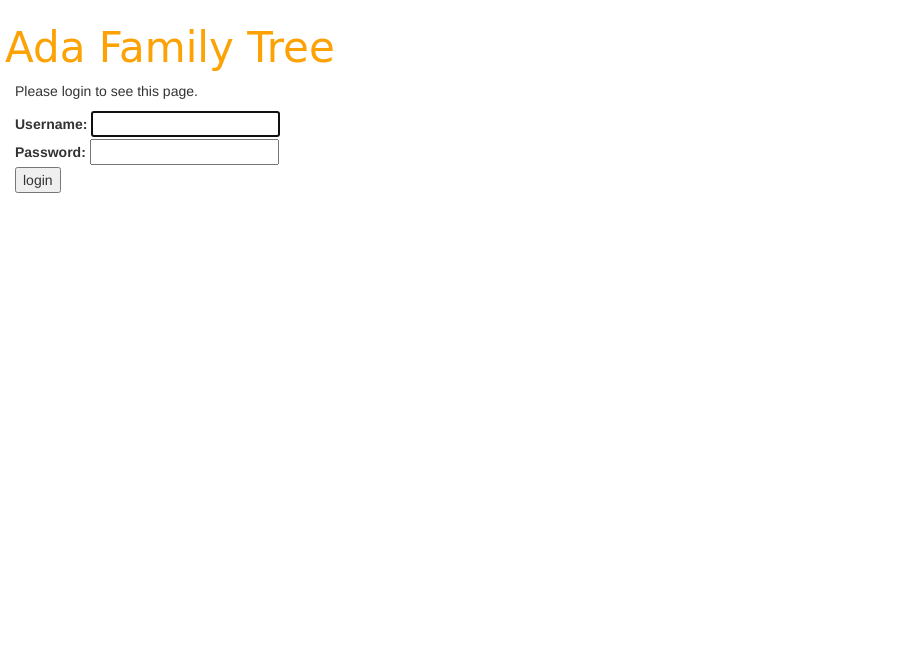
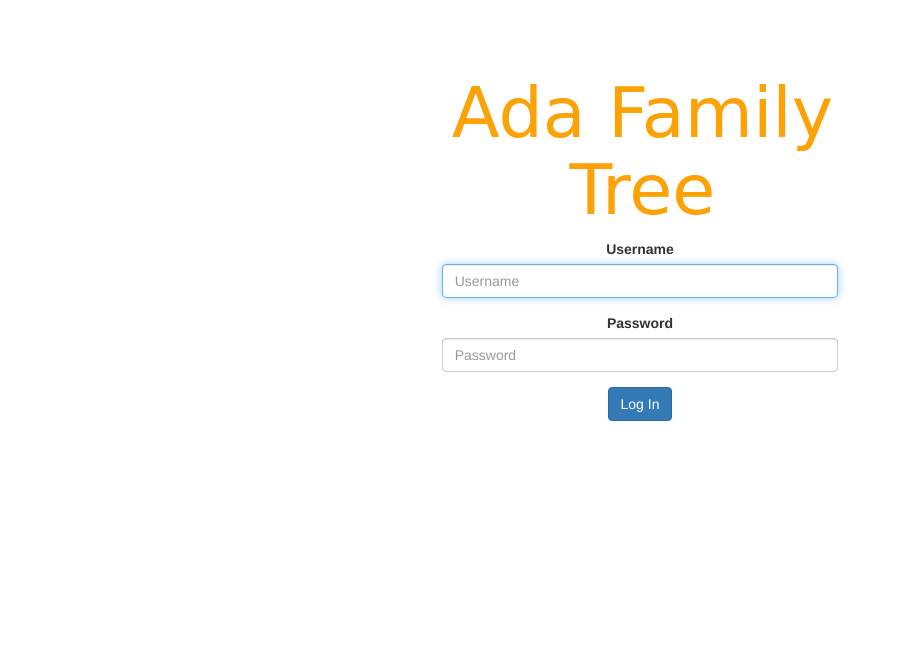
Before and after one commit to JNEdrozo/adaFamilyTree, a Django app: page /accounts/login/?next=/ in a window 1280 px wide. Shown: the top 661 px of the page, without its empty margins (0-901 px from the left). Run offline with Django 3.2, Linux system fonts and the light colour scheme; some libraries are stand-ins or nearby versions; some web fonts are replaced.

Commit message:
Added bootstrap3 to installed apps and adjusted login.form styling

```diff
--- a/adaFamilyTree/settings.py
+++ b/adaFamilyTree/settings.py
@@ -42,6 +42,7 @@ INSTALLED_APPS = [
     'django.contrib.sessions',
     'django.contrib.messages',
     'django.contrib.staticfiles',
+    'bootstrap3',
 ]
 
 MIDDLEWARE = [
--- a/adaTree/models.py
+++ b/adaTree/models.py
@@ -119,6 +119,7 @@ class InternshipCompany(models.Model):
     def __str__(self):
         return "%s" % (self.name)
 
+
 class CapstoneTech(models.Model):
     name = models.CharField(max_length=100, blank=False)
     description = models.TextField(max_length=500,blank=True)
--- a/adaTree/static/css/style.css
+++ b/adaTree/static/css/style.css
@@ -4,8 +4,8 @@
   font-family: 'Barrio', cursive;
   color: #FCA205;
   /* color: #0E7C7B; */
-  text-align: left;
-  font-size: 3em;
+  text-align: center;
+  font-size: 5em;
   padding-left: 5px;
   padding-top: 5px;
 }
@@ -25,6 +25,17 @@
   list-style: none;
 }
 
+.base-header-footer-container h1 {
+  text-align: middle;
+}
+
+#base-container {
+  margin-top: 50px;
+  padding-left: 15px;
+  padding-right: 15px;
+  text-align: center;
+}
+
 footer {
   position: absolute;
   right: 0;
--- a/adaTree/templates/base_header_footer.html
+++ b/adaTree/templates/base_header_footer.html
@@ -17,14 +17,16 @@
   </head>
   <body>
 
-    <header>
-      <h1 id="title">Ada Family Tree</h1>
-    </header>
+    <div id="base-container" class="col-lg-4 col-lg-offset-4">
+      <header>
+        <h1 id="title">Ada Family Tree</h1>
+      </header>
 
-    <div class="col-sm-10">
-    {% block content %}{% endblock %}
+      <div >
+        {% block content %}
+        {% endblock %}
+      </div>
     </div>
-
 
     <footer>
       <h5>&copy; 2017 Jedrozo</h3>
--- a/templates/registration/login.html
+++ b/templates/registration/login.html
@@ -1,9 +1,14 @@
 {% extends 'base_header_footer.html' %}
+{% load bootstrap3 %}
 
-{% block title %}{% endblock %}
+{% block title %}
+{% endblock %}
 
 {% block content %}
 
+{% bootstrap_messages %}
+
+<div id="login-form">
   {% if form.errors %}
     <p>Your username and password didn't match. Please try again.</p>
   {% endif %}
@@ -13,27 +18,34 @@
       <p>Your account doesn't have access to this page. To proceed,
       please login with an account that has access.</p>
       {% else %}
-    <p>Please login to see this page.</p>
+      <!-- <p>Please login to see this page.</p> -->
       {% endif %}
   {% endif %}
 
-<div id="login-form">
   <form method="post" action="{% url 'login' %}">
   {% csrf_token %}
+  {% bootstrap_form form show_label=False %}
 
-  <div>
+
+  <!-- <div>
     <td>{{ form.username.label_tag }}</td>
     <td>{{ form.username }}</td>
   </div>
   <div>
     <td>{{ form.password.label_tag }}</td>
     <td>{{ form.password }}</td>
-  </div>
+  </div> -->
 
-  <div>
+  <!-- <div>
     <input type="submit" value="login" />
     <input type="hidden" name="next" value="{{ next }}" />
-  </div>
+  </div> -->
+
+  {% buttons %}
+    <button type="submit" class="btn btn-primary">
+      Log In {% bootstrap_icon "glyphicon glyphicon-tree-conifer" %}
+    </button>
+  {% endbuttons %}
   </form>
 </div>
 
```
Also changed, not shown: adaTree/migrations/0006_auto_20180119_1308.py (added), adaTree/migrations/0007_auto_20180119_1325.py (added). Lines whose indentation alone changed are shown as unchanged.
